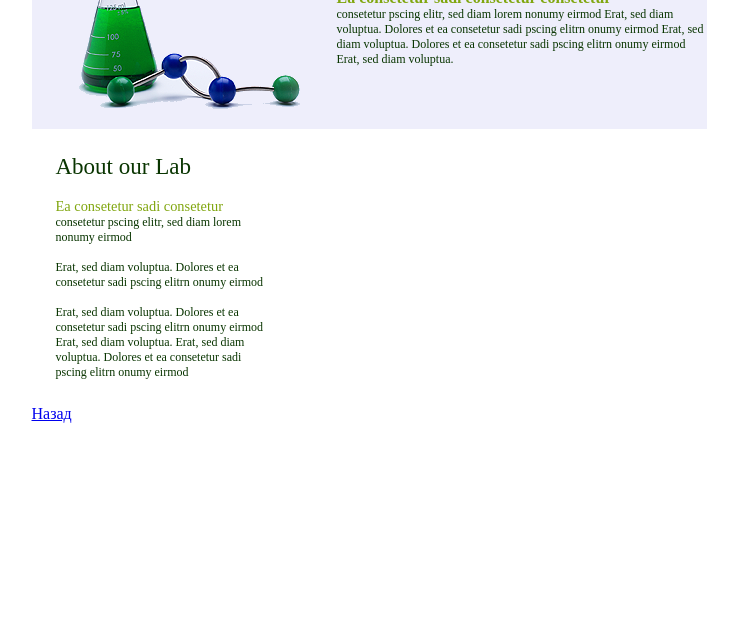
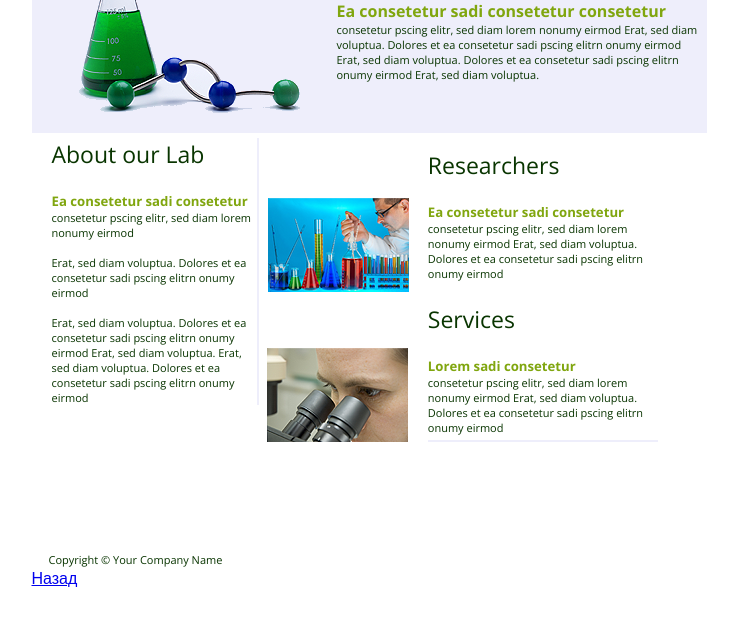
Before and after one commit to KasianenkoViacheslavMiki/Web, a plain HTML site: page lab-2.html in a window 1280 px wide. Shown: the part 169-800 px from the top of the page, without its empty margins (271-1009 px from the left). Drawn offline with nearby package versions, Linux system fonts and the light colour scheme.

Commit message:
Add Content "Researchers" and Content "Services"

```diff
--- a/lab-2.css
+++ b/lab-2.css
@@ -3,6 +3,7 @@ body{
     width:675;
     margin: 0px auto;
     color: #093500;
+    font-family: 'Open Sans', sans-serif;
 }
 header{
     font-size:30px;
@@ -40,10 +41,11 @@ nav li:last-child::after{
     content: none;
 }
 .text{
-    font-size: 12px;
+    font-size: 11px;
 }
 .colortext{
     color: #80a60f;
+    font-weight: bold;
 }
 .Prob {
     padding-left:30;
@@ -64,11 +66,56 @@ nav li:last-child::after{
     text-align:left;
 }
 .ContentAbout{
-    margin-left: 15px;
-    padding:9px 9px 9px 9px;
-    width:215;
 
+    margin-left: 20px;
+    width:230;
+    display: inline-block;
+    border-right-color: #eeeefb; /* Цвет линии слева */
+    border-right-style: solid; /* Стиль линии */
+    border-right-width: 2px; /* Толщина линии */
+    padding-right: 5px; /* Расстояние между линией и текстом */
 }
 .bigs{
     font-size: 23px;
 }
+.img {
+    position: relative;
+        left: 5px;
+        top: -140px;
+        width: 141px;
+        height: 94px;
+  }
+.img1 {
+    position: relative;
+        left: 235px;
+        top: -110px;
+        width: 141px;
+        height: 94px;
+  }
+  .ContentAbout1{
+
+    margin-left: 20px;
+    padding-top: -20px;
+    width:230;
+    display: inline-block;
+    border-bottom-color: #eeeefb; /* Цвет линии слева */
+    border-bottom-style: solid; /* Стиль линии */
+    border-bottom-width: 2px; /* Толщина линии */
+    padding-bottom: 5px; /* Расстояние между линией и текстом */
+}
+.line {
+    border-left-color: #fc0; /* Цвет линии слева */
+    border-left-style: solid; /* Стиль линии */
+    border-left-width: 7px; /* Толщина линии */
+    padding-left: 10px; /* Расстояние между линией и текстом */
+   }
+p.ContentAbout{
+    position: relative;
+        top: -30px;
+        width: 200px;
+
+}
+.copyri{
+    font-size: 11px;
+    margin-left: 17px;
+}
--- a/lab-2.html
+++ b/lab-2.html
@@ -18,17 +18,18 @@
     </nav>
     <div class="Conteiner">
     <img class="Prob" src="prob.png" align="left" />
-    <div class="Welcome"> Welcome to our Lab</div>
+    <div class="Welcome"> Welcome to our<strong> Lab</strong></div>
          <p class="Content">
             <strong class="colortext">Ea consetetur sadi consetetur consetetur </strong><br>
-            <small class="text">
+            <span class="text">
                 consetetur pscing elitr, sed diam lorem nonumy eirmod Erat, sed diam voluptua.
                 Dolores et ea consetetur sadi pscing elitrn onumy eirmod Erat, sed diam voluptua.
                 Dolores et ea consetetur sadi pscing elitrn onumy eirmod Erat, sed diam voluptua.
-            </small>
+            </span>
         </p>
     </div>
     <p class="ContentAbout">
+
        <big class="Bigs">About our Lab</big> <br> <br>
        <span class="text">
         <big class="colortext">  Ea consetetur sadi consetetur </big>  <br>
@@ -39,6 +40,23 @@
             Erat, sed diam voluptua. Dolores et ea consetetur sadi pscing elitrn onumy eirmod Erat,
             sed diam voluptua. Erat, sed diam voluptua. Dolores et ea consetetur sadi pscing elitrn onumy eirmod </span>
     </p>
+    <img class = "img" src="unknown.png"/>
+    <p class="ContentAbout1">
+
+            <big class="Bigs">Researchers</big> <br> <br>
+            <span class="text">
+             <big class="colortext">  Ea consetetur sadi consetetur </big>
+             consetetur pscing elitr, sed diam lorem nonumy eirmod Erat, sed diam voluptua. Dolores et ea consetetur sadi pscing elitrn onumy eirmod  </span><br>
+             <br>
+                <big class="Bigs">Services</big> <br> <br>
+                <span class="text">
+                 <big class="colortext">  Lorem sadi consetetur <br> </big>
+                 consetetur pscing elitr, sed diam lorem nonumy eirmod Erat, sed diam voluptua. Dolores et ea consetetur sadi pscing elitrn onumy eirmod  </span>
+             </p>
+             <img class="img1" src="unknown (1).png" align="center" />
+             <footer class="copyri">
+                    Copyright &copy; Your Company Name
+            </footer>
     <a href="index.html">Назад</a>
 </body>
 </html>
```
